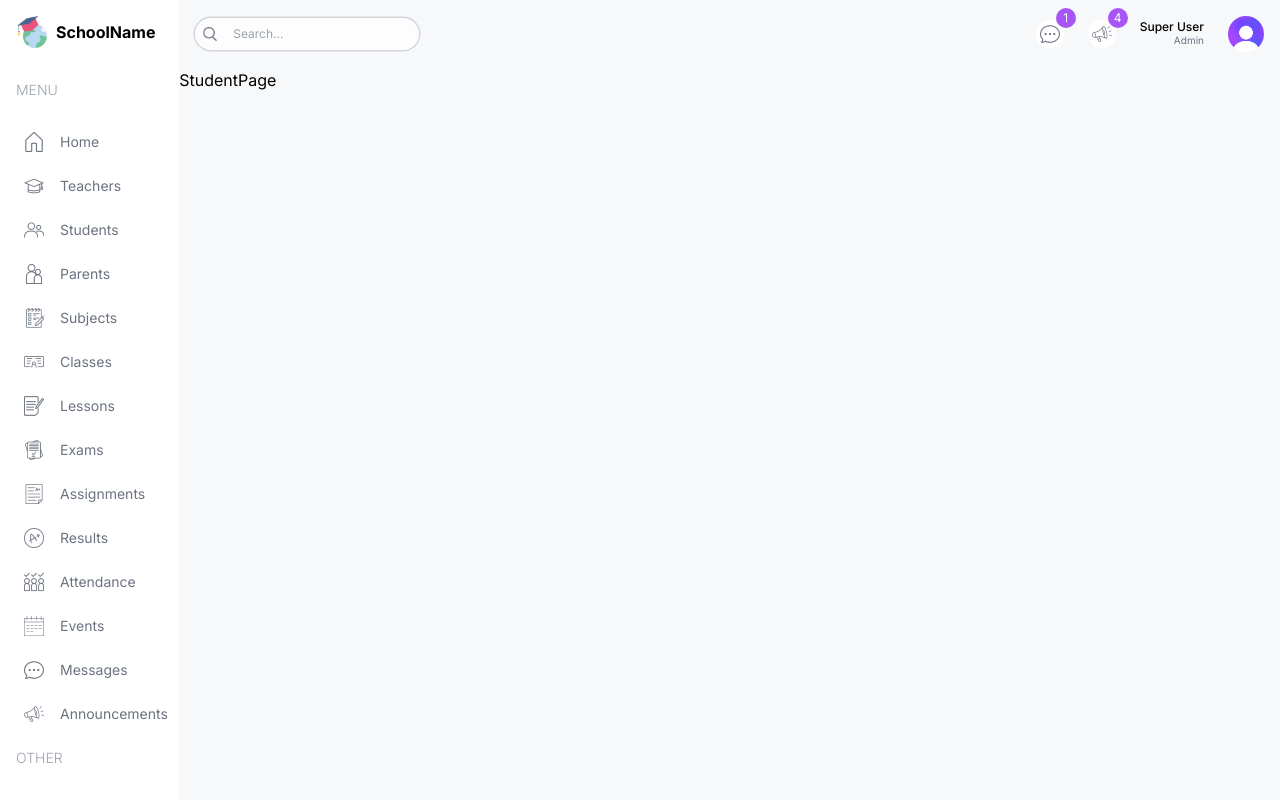
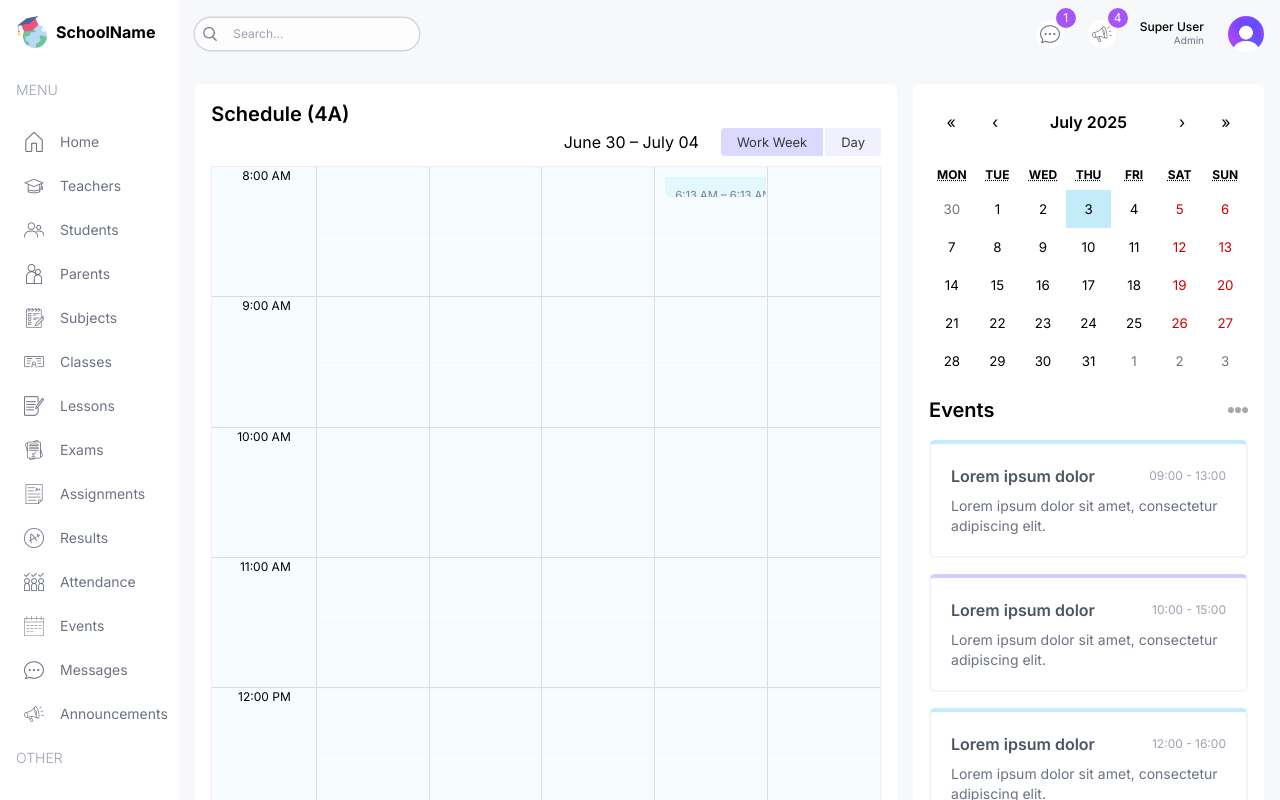
Before and after one commit to muhafs/school-management-system-101, a Next.js app: page /student in a window 1280 px wide. Shown: the top 800 px of the page. Built offline with nearby package versions, Linux system fonts and the light colour scheme.

Commit message:
add student page

```diff
--- a/src/app/(dashboard)/layout.tsx
+++ b/src/app/(dashboard)/layout.tsx
@@ -23,7 +23,7 @@ export default function DashboardLayout({ children }: DashboardLayoutProps) {
 			</div>
 
 			{/* Right */}
-			<div className="bg-[#F7F8FA] w-[86%] md:w-[92%] lg:w-[84%] xl:w-[86%] overflow-scroll">
+			<div className="w-[86%] md:w-[92%] lg:w-[84%] xl:w-[86%] bg-[#F7F8FA] overflow-y-auto flex flex-col">
 				{/* Navbar */}
 				<Navbar />
 
--- a/src/app/(dashboard)/student/page.tsx
+++ b/src/app/(dashboard)/student/page.tsx
@@ -1,5 +1,26 @@
+import Announcement from '@/components/Announcement'
+import BigCalendar from '@/components/Calendar/BigCalendar'
+import EventCalendar from '@/components/Calendar/EventCalendar'
+
 const StudentPage = () => {
-	return <div className="">StudentPage</div>
+	return (
+		<div className="flex flex-1 flex-col xl:flex-row p-4 gap-4">
+			{/* Left */}
+			<div className="w-full xl:w-2/3">
+				<div className="h-full bg-white p-4 rounded-md">
+					<h1 className="text-xl font-semibold">Schedule (4A)</h1>
+					<BigCalendar />
+				</div>
+			</div>
+
+			{/* Right */}
+			<div className="w-full xl:w-1/3 flex flex-col gap-8">
+				<EventCalendar />
+
+				<Announcement />
+			</div>
+		</div>
+	)
 }
 
 export default StudentPage
--- a/src/lib/data.ts
+++ b/src/lib/data.ts
@@ -899,143 +899,143 @@ export const calendarEvents = [
 	{
 		title: 'Math',
 		allDay: false,
-		start: new Date(2024, 7, 12, 8, 0),
-		end: new Date(2024, 7, 12, 8, 45),
+		start: new Date(2025, 7, 4, 8, 0),
+		end: new Date(2025, 7, 4, 8, 45),
 	},
 	{
 		title: 'English',
 		allDay: false,
-		start: new Date(2024, 7, 12, 9, 0),
-		end: new Date(2024, 7, 12, 9, 45),
+		start: new Date(2025, 7, 4, 9, 0),
+		end: new Date(2025, 7, 4, 9, 45),
 	},
 	{
 		title: 'Biology',
 		allDay: false,
-		start: new Date(2024, 7, 12, 10, 0),
-		end: new Date(2024, 7, 12, 10, 45),
+		start: new Date(2025, 7, 4, 10, 0),
+		end: new Date(2025, 7, 4, 10, 45),
 	},
 	{
 		title: 'Physics',
 		allDay: false,
-		start: new Date(2024, 7, 12, 11, 0),
-		end: new Date(2024, 7, 12, 11, 45),
+		start: new Date(2025, 7, 4, 11, 0),
+		end: new Date(2025, 7, 4, 11, 45),
 	},
 	{
 		title: 'Chemistry',
 		allDay: false,
-		start: new Date(2024, 7, 12, 13, 0),
-		end: new Date(2024, 7, 12, 13, 45),
+		start: new Date(2025, 7, 4, 13, 0),
+		end: new Date(2025, 7, 4, 13, 45),
 	},
 	{
 		title: 'History',
 		allDay: false,
-		start: new Date(2024, 7, 12, 14, 0),
-		end: new Date(2024, 7, 12, 14, 45),
+		start: new Date(2025, 7, 4, 14, 0),
+		end: new Date(2025, 7, 4, 14, 45),
 	},
 	{
 		title: 'English',
 		allDay: false,
-		start: new Date(2024, 7, 13, 9, 0),
-		end: new Date(2024, 7, 13, 9, 45),
+		start: new Date(2025, 7, 5, 9, 0),
+		end: new Date(2025, 7, 5, 9, 45),
 	},
 	{
 		title: 'Biology',
 		allDay: false,
-		start: new Date(2024, 7, 13, 10, 0),
-		end: new Date(2024, 7, 13, 10, 45),
+		start: new Date(2025, 7, 5, 10, 0),
+		end: new Date(2025, 7, 5, 10, 45),
 	},
 	{
 		title: 'Physics',
 		allDay: false,
-		start: new Date(2024, 7, 13, 11, 0),
-		end: new Date(2024, 7, 13, 11, 45),
+		start: new Date(2025, 7, 5, 11, 0),
+		end: new Date(2025, 7, 5, 11, 45),
 	},
 
 	{
 		title: 'History',
 		allDay: false,
-		start: new Date(2024, 7, 13, 14, 0),
-		end: new Date(2024, 7, 13, 14, 45),
+		start: new Date(2025, 7, 5, 14, 0),
+		end: new Date(2025, 7, 5, 14, 45),
 	},
 	{
 		title: 'Math',
 		allDay: false,
-		start: new Date(2024, 7, 14, 8, 0),
-		end: new Date(2024, 7, 14, 8, 45),
+		start: new Date(2025, 7, 6, 8, 0),
+		end: new Date(2025, 7, 6, 8, 45),
 	},
 	{
 		title: 'Biology',
 		allDay: false,
-		start: new Date(2024, 7, 14, 10, 0),
-		end: new Date(2024, 7, 14, 10, 45),
+		start: new Date(2025, 7, 6, 10, 0),
+		end: new Date(2025, 7, 6, 10, 45),
 	},
 
 	{
 		title: 'Chemistry',
 		allDay: false,
-		start: new Date(2024, 7, 14, 13, 0),
-		end: new Date(2024, 7, 14, 13, 45),
+		start: new Date(2025, 7, 6, 13, 0),
+		end: new Date(2025, 7, 6, 13, 45),
 	},
 	{
 		title: 'History',
 		allDay: false,
-		start: new Date(2024, 7, 14, 14, 0),
-		end: new Date(2024, 7, 13, 14, 45),
+		start: new Date(2025, 7, 6, 14, 0),
+		end: new Date(2025, 7, 6, 14, 45),
 	},
 	{
 		title: 'English',
 		allDay: false,
-		start: new Date(2024, 7, 15, 9, 0),
-		end: new Date(2024, 7, 15, 9, 45),
+		start: new Date(2025, 7, 7, 9, 0),
+		end: new Date(2025, 7, 7, 9, 45),
 	},
 	{
 		title: 'Biology',
 		allDay: false,
-		start: new Date(2024, 7, 15, 10, 0),
-		end: new Date(2024, 7, 15, 10, 45),
+		start: new Date(2025, 7, 7, 10, 0),
+		end: new Date(2025, 7, 7, 10, 45),
 	},
 	{
 		title: 'Physics',
 		allDay: false,
-		start: new Date(2024, 7, 15, 11, 0),
-		end: new Date(2024, 7, 15, 11, 45),
+		start: new Date(2025, 7, 7, 11, 0),
+		end: new Date(2025, 7, 7, 11, 45),
 	},
 
 	{
 		title: 'History',
 		allDay: false,
-		start: new Date(2024, 7, 15, 14, 0),
-		end: new Date(2024, 7, 15, 14, 45),
+		start: new Date(2025, 7, 7, 14, 0),
+		end: new Date(2025, 7, 7, 14, 45),
 	},
 	{
 		title: 'Math',
 		allDay: false,
-		start: new Date(2024, 7, 16, 8, 0),
-		end: new Date(2024, 7, 16, 8, 45),
+		start: new Date(),
+		end: new Date(),
 	},
 	{
 		title: 'English',
 		allDay: false,
-		start: new Date(2024, 7, 16, 9, 0),
-		end: new Date(2024, 7, 16, 9, 45),
+		start: new Date(2025, 7, 8, 9, 0),
+		end: new Date(2025, 7, 8, 9, 45),
 	},
 
 	{
 		title: 'Physics',
 		allDay: false,
-		start: new Date(2024, 7, 16, 11, 0),
-		end: new Date(2024, 7, 16, 11, 45),
+		start: new Date(2025, 7, 8, 11, 0),
+		end: new Date(2025, 7, 8, 11, 45),
 	},
 	{
 		title: 'Chemistry',
 		allDay: false,
-		start: new Date(2024, 7, 16, 13, 0),
-		end: new Date(2024, 7, 16, 13, 45),
+		start: new Date(2025, 7, 8, 13, 0),
+		end: new Date(2025, 7, 8, 13, 45),
 	},
 	{
 		title: 'History',
 		allDay: false,
-		start: new Date(2024, 7, 16, 14, 0),
-		end: new Date(2024, 7, 16, 14, 45),
+		start: new Date(2025, 7, 8, 14, 0),
+		end: new Date(2025, 7, 8, 14, 45),
 	},
 ]
```
